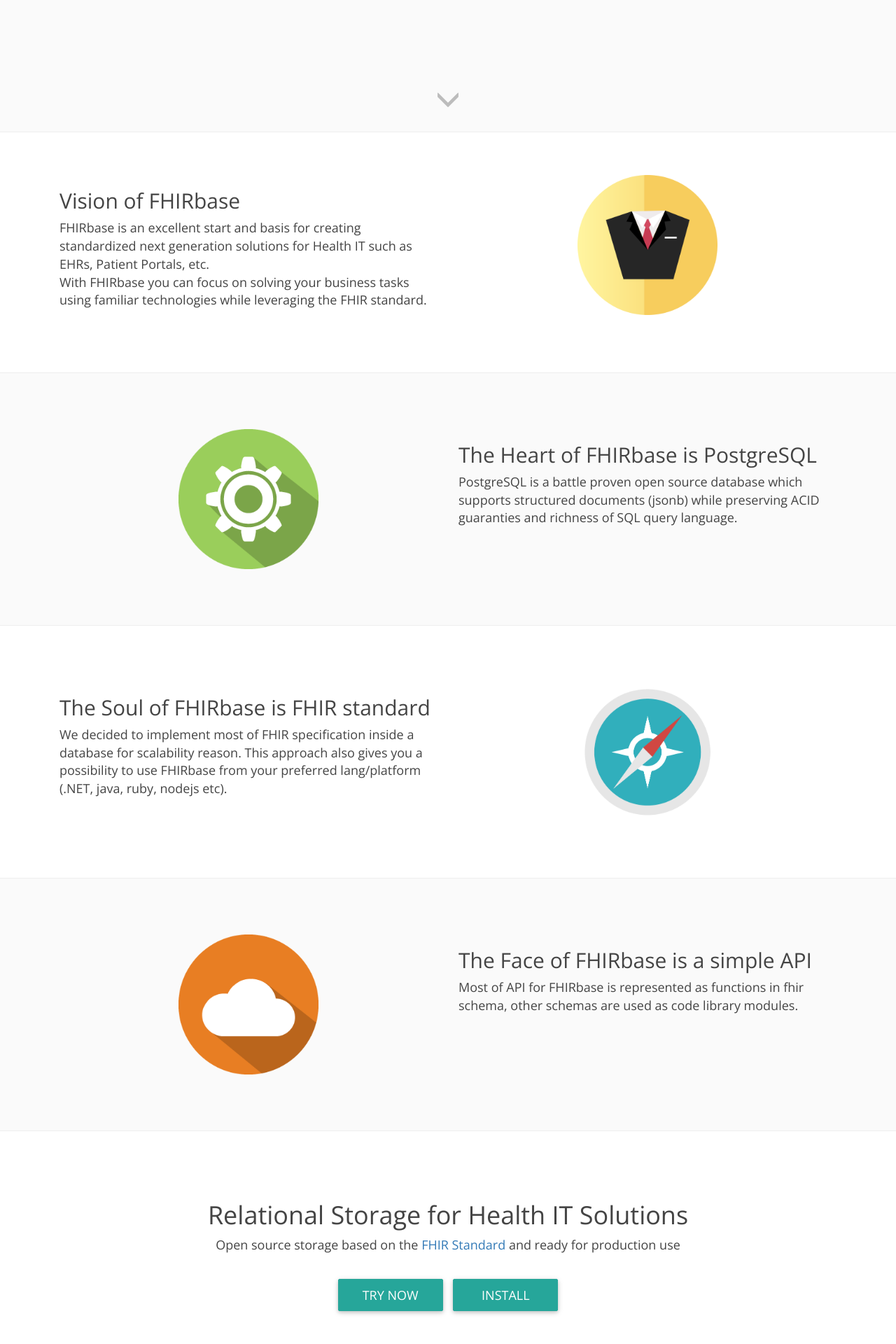
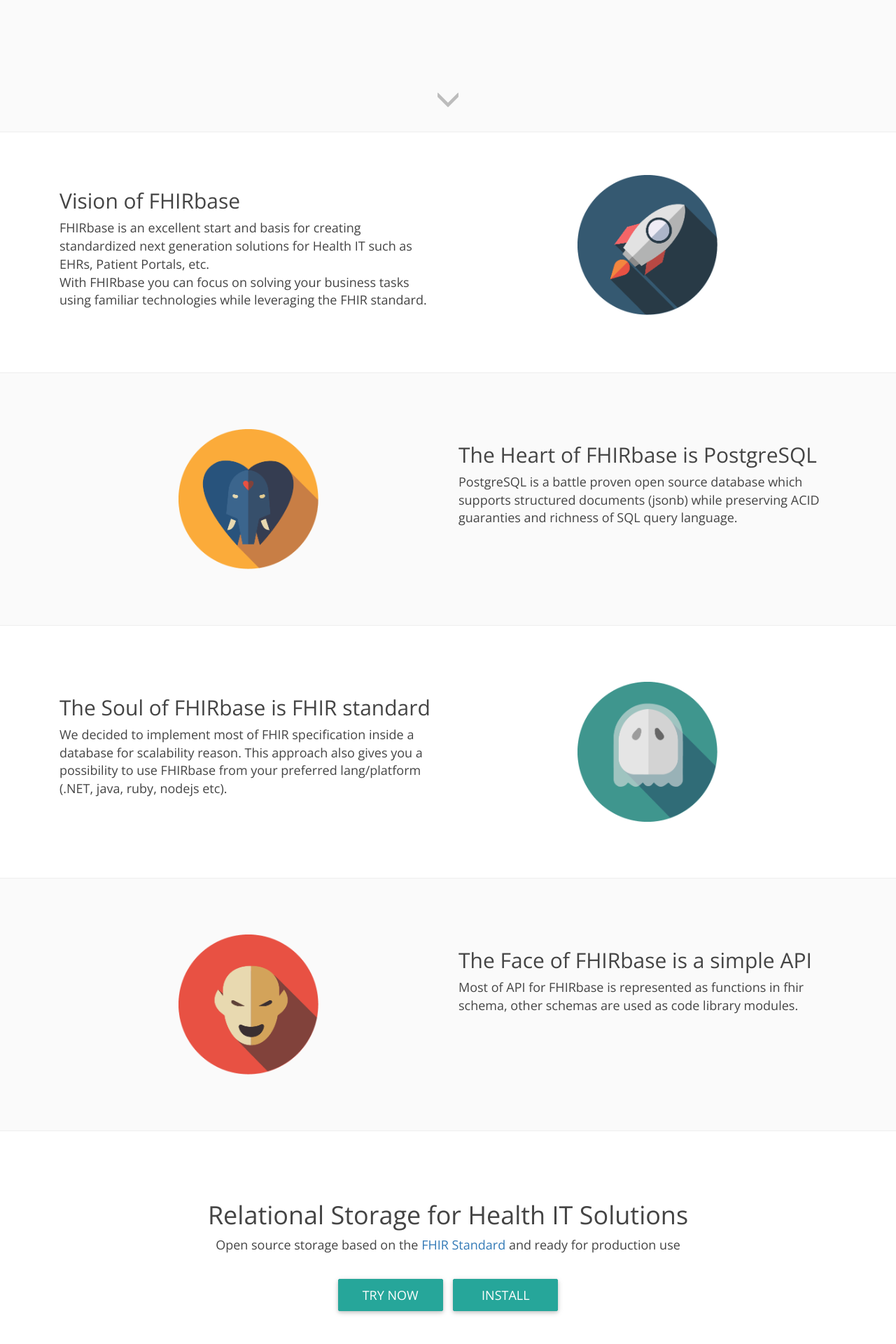
Before and after one commit to fhirbase/fhirbase.github.io, a Jekyll site: the page built from index.html, in a window 1280 px wide. Shown: the part 469-2389 px from the top of the page at 70% size. Built offline with Jekyll 4.4.1, drawn with Linux system fonts in a browser that asks for light colours; nearby versions of some CDN libraries; Markdown is read by kramdown in place of the engine named in the settings.

Commit message:
update images

```diff
--- a/css/custom.css
+++ b/css/custom.css
@@ -162,6 +162,11 @@
 	height: 200px;
 }
 
+#community .image img {
+	width: auto;
+	height: 150px;
+}
+
 .calltoaction{
 	text-align: center;
 }
--- a/index.html
+++ b/index.html
@@ -25,7 +25,7 @@
       </div>
       <div class="col-md-6">
         <div class="image">
-          <img src="img/vision.png" class="img-response">
+          <img src="img/fhirbase_start.png" class="img-response">
         </div>
       </div>
     </div>
@@ -35,7 +35,7 @@
     <div class="container">
       <div class="col-md-6">
         <div class="image">
-          <img src="img/heart.png" class="img-response">
+          <img src="img/fhirbase_heart.png" class="img-response">
         </div>
       </div>
       <div class="col-md-6">
@@ -52,7 +52,7 @@
       </div>
       <div class="col-md-6">
         <div class="image">
-          <img src="img/soul.png" class="img-response">
+          <img src="img/fhirbase_soul.png" class="img-response">
         </div>
       </div>
     </div>
@@ -61,7 +61,7 @@
     <div class="container">
       <div class="col-md-6">
         <div class="image">
-          <img src="img/face.png" class="img-response">
+          <img src="img/fhirbase_face.png" class="img-response">
         </div>
       </div>
       <div class="col-md-6">
@@ -83,8 +83,11 @@
   </div>
 
   <!-- Community & Offer -->
-  <div class="row row-content offer center">
+  <div id="community" class="row row-content offer center">
     <div class="container">
+      <div class="image">
+        <img src="img/fhirbase_community.png" class="img-response">
+      </div>
       <h2>Community</h2>
       <br>
       <div class="">
```
Also changed, not shown: img/face.png (deleted), img/fhirbase_community.png (added), img/fhirbase_face.png (added), img/fhirbase_heart.png (added), img/fhirbase_soul.png (added), img/fhirbase_start.png (added), img/fhirface.png (added), img/heart.png (deleted), img/soul.png (deleted), img/vision.png (deleted).
